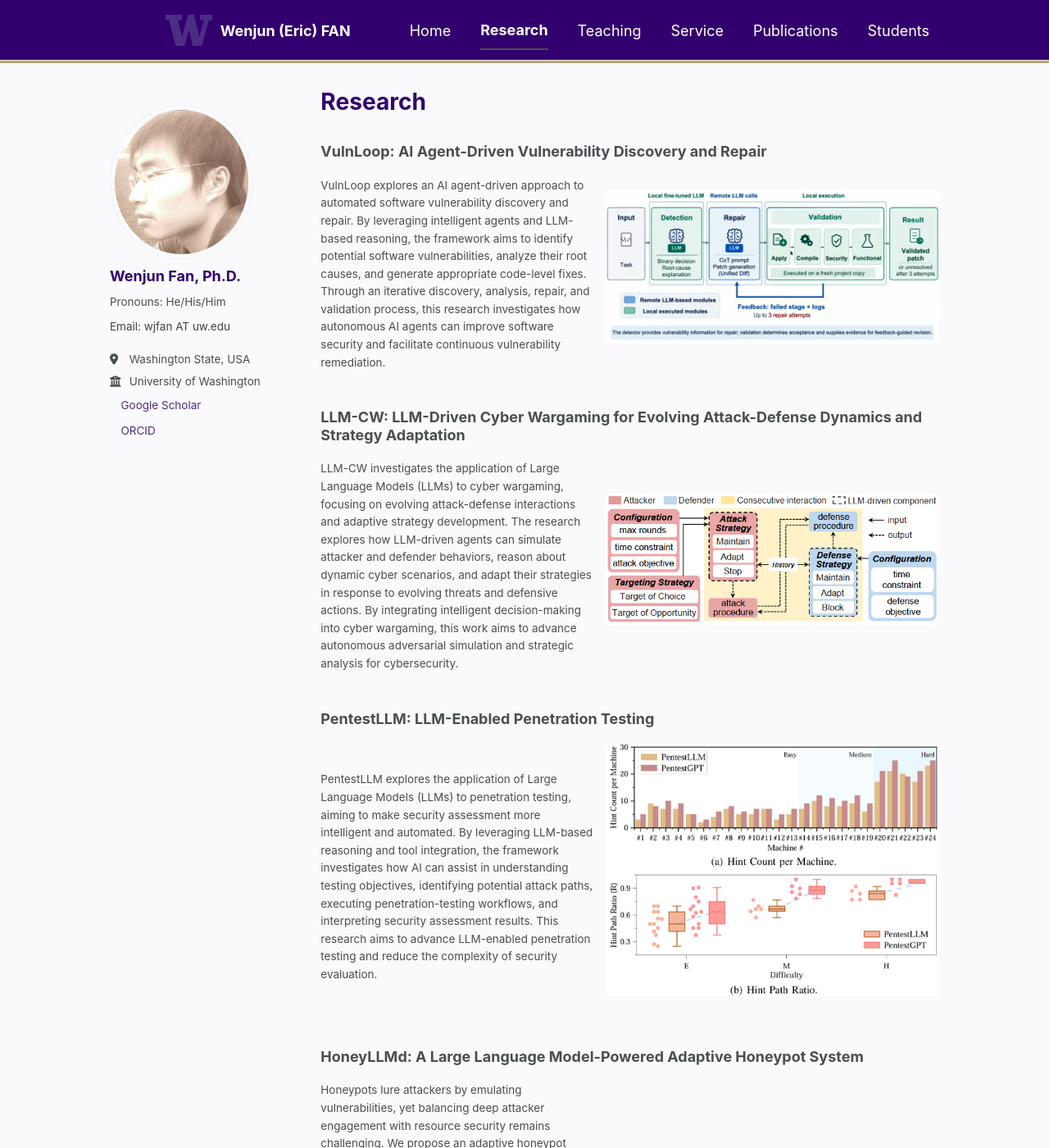
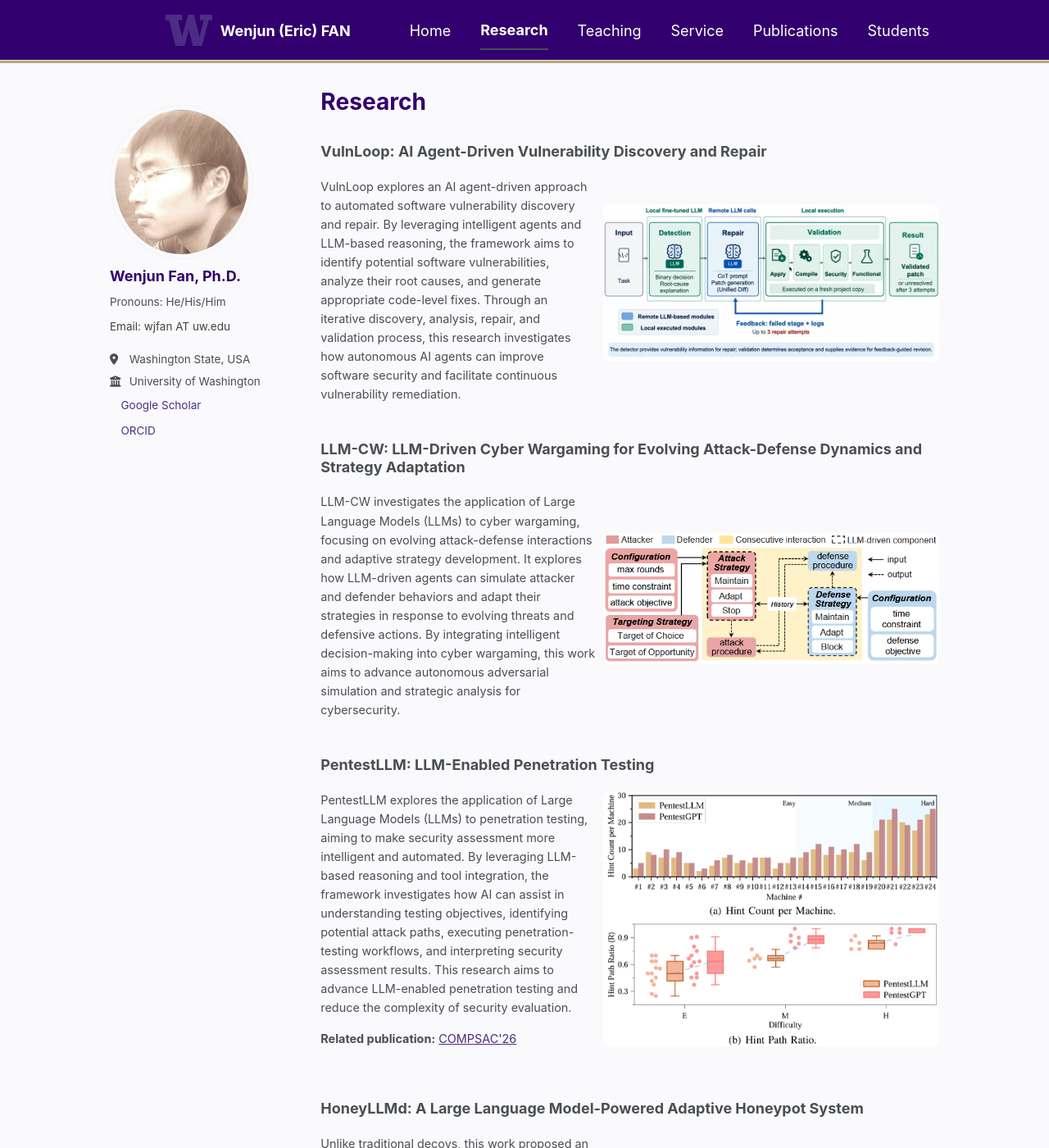
Before and after one commit to fanwj2010/fanwj2010.github.io, a Jekyll site: the page built from _pages/research.md, in a window 1280 px wide and 1400 px high. Shown: the whole window at 82% size. Built offline with Jekyll 4.4.1, drawn with Linux system fonts in a browser that asks for light colours; a script bundle is joined from its source files by our own code; a style sheet for code colours, icons or effects is not loaded; some of the changed text lies outside the part shown.

Commit message:
Update research.md

```diff
--- a/_pages/research.md
+++ b/_pages/research.md
@@ -10,14 +10,14 @@
 .research-project {
   display: grid;
   grid-template-columns: 0.9fr 1.1fr;
-  gap: 15px;
+  gap: 10px;
   align-items: center;
   margin: 20px 0 45px 0;
 }
 
 /* Description text */
 .research-description {
-  font-size: 0.75em;
+  font-size: 0.8em;
   line-height: 1.6;
   text-align: left;
 }
@@ -81,7 +81,7 @@
 
   <div class="research-description">
 
-    LLM-CW investigates the application of Large Language Models (LLMs) to cyber wargaming, focusing on evolving attack-defense interactions and adaptive strategy development. The research explores how LLM-driven agents can simulate attacker and defender behaviors, reason about dynamic cyber scenarios, and adapt their strategies in response to evolving threats and defensive actions. By integrating intelligent decision-making into cyber wargaming, this work aims to advance autonomous adversarial simulation and strategic analysis for cybersecurity.
+    LLM-CW investigates the application of Large Language Models (LLMs) to cyber wargaming, focusing on evolving attack-defense interactions and adaptive strategy development. It explores how LLM-driven agents can simulate attacker and defender behaviors and adapt their strategies in response to evolving threats and defensive actions. By integrating intelligent decision-making into cyber wargaming, this work aims to advance autonomous adversarial simulation and strategic analysis for cybersecurity.
   </div>
 
   <figure class="research-figure">
@@ -100,10 +100,15 @@
 ### PentestLLM: LLM-Enabled Penetration Testing
 
 <div class="research-project">
+  <div class="research-description">
+    PentestLLM explores the application of Large Language Models (LLMs) to penetration testing, aiming to make security assessment more intelligent and automated. By leveraging LLM-based reasoning and tool integration, the framework investigates how AI can assist in understanding testing objectives, identifying potential attack paths, executing penetration-testing workflows, and interpreting security assessment results. This research aims to advance LLM-enabled penetration testing and reduce the complexity of security evaluation.
 
-  <div class="research-description">
-
-    PentestLLM explores the application of Large Language Models (LLMs) to penetration testing, aiming to make security assessment more intelligent and automated. By leveraging LLM-based reasoning and tool integration, the framework investigates how AI can assist in understanding testing objectives, identifying potential attack paths, executing penetration-testing workflows, and interpreting security assessment results. This research aims to advance LLM-enabled penetration testing and reduce the complexity of security evaluation.
+    <p class="related-publication">
+      <strong>Related publication:</strong>
+       <a href="https://ieeexplore.ieee.org/abstract/document/11645571" target="_blank" rel="noopener">
+         COMPSAC'26
+       </a>
+     </p>
   </div>
 
   <figure class="research-figure">
@@ -125,9 +130,18 @@
 <div class="research-project">
 
   <div class="research-description">
-    Honeypots lure attackers by emulating vulnerabilities, yet balancing deep attacker engagement with resource security remains challenging. We propose an adaptive honeypot system powered by a Large Language Model (LLM). Unlike traditional decoys, the proposed system generates authentic, shell-like responses without exposing a real operating system, facilitating convincing request–response interactions that capture valuable attacker behavioral data. To enhance defensive capabilities, we employ a Hierarchical Probabilistic Automaton (HPA) to model attack transitions and dynamically adapt honeypot strategies. Experimental results demonstrate that our LLM-driven approach achieves superior attacker engagement and data collection while maintaining significantly lower security risks than conventional methods.
+    Unlike traditional decoys, this work proposed an LLM powered honeypot system that generates authentic, shell-like responses without exposing a real operating system, facilitating convincing request–response interactions that capture valuable attacker behavioral data. To enhance defensive capabilities, we employ a Hierarchical Probabilistic Automaton (HPA) to model attack transitions and dynamically adapt honeypot strategies. Experimental results demonstrate that this approach achieves superior attacker engagement and data collection while maintaining significantly lower security risks.
+   <p class="related-publication">
+      <strong>Related publication:</strong>
+       <a href="https://link.springer.com/chapter/10.1007/978-981-97-8801-9_13" target="_blank" rel="noopener">
+         ICICS'24
+       </a>
+       <a href="https://ieeexplore.ieee.org/abstract/document/11481625" target="_blank" rel="noopener">
+         IEEE TNSE
+       </a>
+     </p>
+  </div>
 
-  </div>
   <figure class="research-figure">
     <img src="/images/HoneyLLMd.png"
          alt="LLM-powered adaptive honeypot architecture">
@@ -148,7 +162,19 @@
 <div class="research-project">
   <div class="research-description">
 This research investigates a cloud–edge cooperative defense system that leverages link state-based topology information to detect and trace IFA attacks in Named Data Networking (NDN). Routers in the edge layer share link-state data and traffic statistics with a detection engine in the cloud layer, enabling coordinated, topology-aware attack detection and traceback. Our experimental results demonstrate that the proposed method achieves over 99.9% detection accuracy and 80-95% mitigation efficiency under diverse network topologies.
+
+    <p class="related-publication">
+      <strong>Related publication:</strong>
+       <a href="https://ieeexplore.ieee.org/abstract/document/11587294" target="_blank" rel="noopener">
+         ICC'26
+       </a>
+       <a href="https://www.sciencedirect.com/science/article/abs/pii/S138912862600705X" target="_blank" rel="noopener">
+         ComNet
+       </a>
+     </p>
+
    </div>
+
 
   <figure class="research-figure">
     <img src="/images/LinkNDN.PNG"
@@ -168,6 +194,13 @@
 
   <div class="research-description">
     PeerLumen investigates a client-side honeypot telescope for monitoring and analyzing security threats in the Bitcoin peer-to-peer (P2P) network. By observing network connections and peer behaviors, the system aims to collect valuable threat intelligence and characterize malicious activities within the Bitcoin ecosystem. The research explores network-level monitoring across IPv4, IPv6, and Tor onion services, providing insights into emerging threats, suspicious connection patterns, and the security dynamics of decentralized P2P networks.
+
+    <p class="related-publication">
+      <strong>Related publication:</strong>
+       <a href="https://ieeexplore.ieee.org/abstract/document/11664691" target="_blank" rel="noopener">
+         DSN'26
+       </a>
+     </p>
   </div>
 
   <figure class="research-figure">
```
